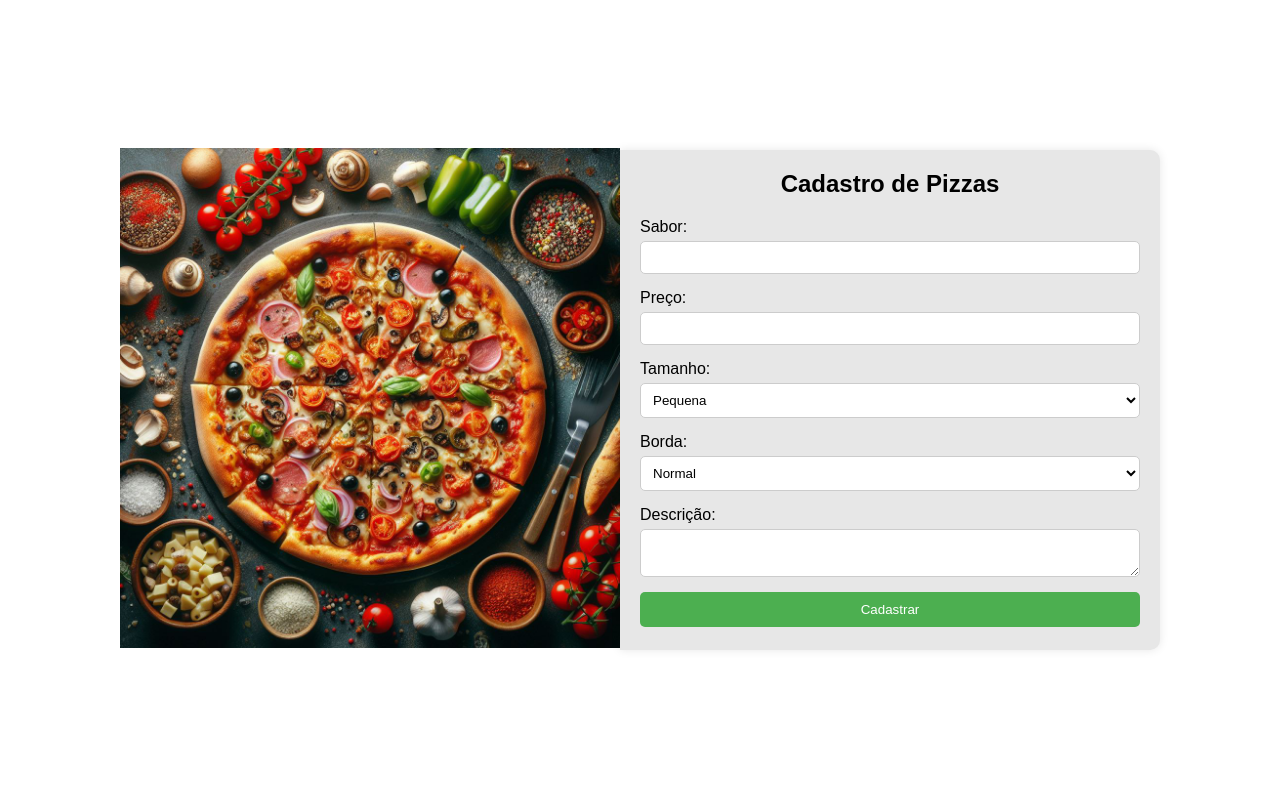
After one commit to Ezequielzz/BD-DEV, a PHP site: page /cadastroPizza.php in a window 1280 px wide. The commit adds this page. Run offline with PHP 8.4, Linux system fonts and the light colour scheme.

Commit message:
Subindo Cadastro e Consulta de Pizzas

```diff
--- /dev/null
+++ b/FrontPizzaria/cadastroPizza.css
@@ -0,0 +1,73 @@
+body {
+    font-family: Arial, sans-serif;
+    margin: 0;
+    padding: 0;
+}
+
+.container {
+    display: flex;
+    justify-content: center;
+    align-items: center;
+    height: 100vh;
+}
+
+.image-container {
+    align-items: center;
+}
+
+.image-container img {
+    width: 500px;
+    height: 500px;
+}
+
+.form-container {
+    width: 500px;
+    height: 460px;
+    padding: 20px;
+    background-color: #e7e7e7;
+    border-top-right-radius: 10px;
+    border-bottom-right-radius: 10px;
+    box-shadow: 0 0 10px rgba(0, 0, 0, 0.1);
+}
+
+.form-container h2 {
+    margin-top: 0;
+    text-align: center;
+}
+
+.form-container form {
+    display: flex;
+    flex-direction: column;
+}
+
+.form-container label {
+    margin-bottom: 5px;
+}
+
+.form-container input[type="text"],
+.form-container input[type="number"],
+.form-container select,
+.form-container textarea {
+    padding: 8px;
+    margin-bottom: 15px;
+    border-radius: 5px;
+    border: 1px solid #ccc;
+}
+
+.form-container select, .form-container textarea {
+    background-color: white;
+}
+
+
+.form-container input[type="submit"] {
+    padding: 10px;
+    background-color: #4CAF50;
+    color: white;
+    border: none;
+    border-radius: 5px;
+    cursor: pointer;
+}
+
+.form-container input[type="submit"]:hover {
+    background-color: #45a049;
+}
--- /dev/null
+++ b/FrontPizzaria/cadastroPizza.php
@@ -0,0 +1,44 @@
+<!DOCTYPE html>
+<html lang="pt-br">
+<head>
+    <meta charset="UTF-8">
+    <meta name="viewport" content="width=device-width, initial-scale=1.0">
+    <title>Cadastro de Pizzas</title>
+    <link rel="stylesheet" href="cadastroPizza.css">
+</head>
+<body>
+    <div class="container">
+        <div class="image-container">
+            <img src="img/pizzaCadastro.jpeg" alt="Pizza">
+        </div>
+        <div class="form-container">
+            <h2>Cadastro de Pizzas</h2>
+            <form action="pizzaBD.php" method="POST">
+                <label for="sabor">Sabor:</label>
+                <input type="text" id="sabor" name="sabor_pizza" required>
+
+                <label for="preco">Preço:</label>
+                <input type="number" id="preco" name="preco_pizza" step="0.01" min="0" required>
+
+                <label for="tamanho">Tamanho:</label>
+                <select id="tamanho" name="tamanho_pizza" required>
+                    <option value="Pequena">Pequena</option>
+                    <option value="Média">Média</option>
+                    <option value="Grande">Grande</option>
+                </select>
+
+                <label for="borda">Borda:</label>
+                <select id="borda" name="borda_pizza" required>
+                    <option value="Normal">Normal</option>
+                    <option value="Recheada">Recheada</option>
+                </select>
+
+                <label for="descricao">Descrição:</label>
+                <textarea id="descricao" name="descricao_pizza" required></textarea>
+
+                <input type="submit" value="Cadastrar">
+            </form>
+        </div>
+    </div>
+</body>
+</html>
```
Also changed, not shown: FrontPizzaria/index.php (+41 -86 lines), FrontPizzaria/pizzaBD.php (added, +54 -0 lines).
